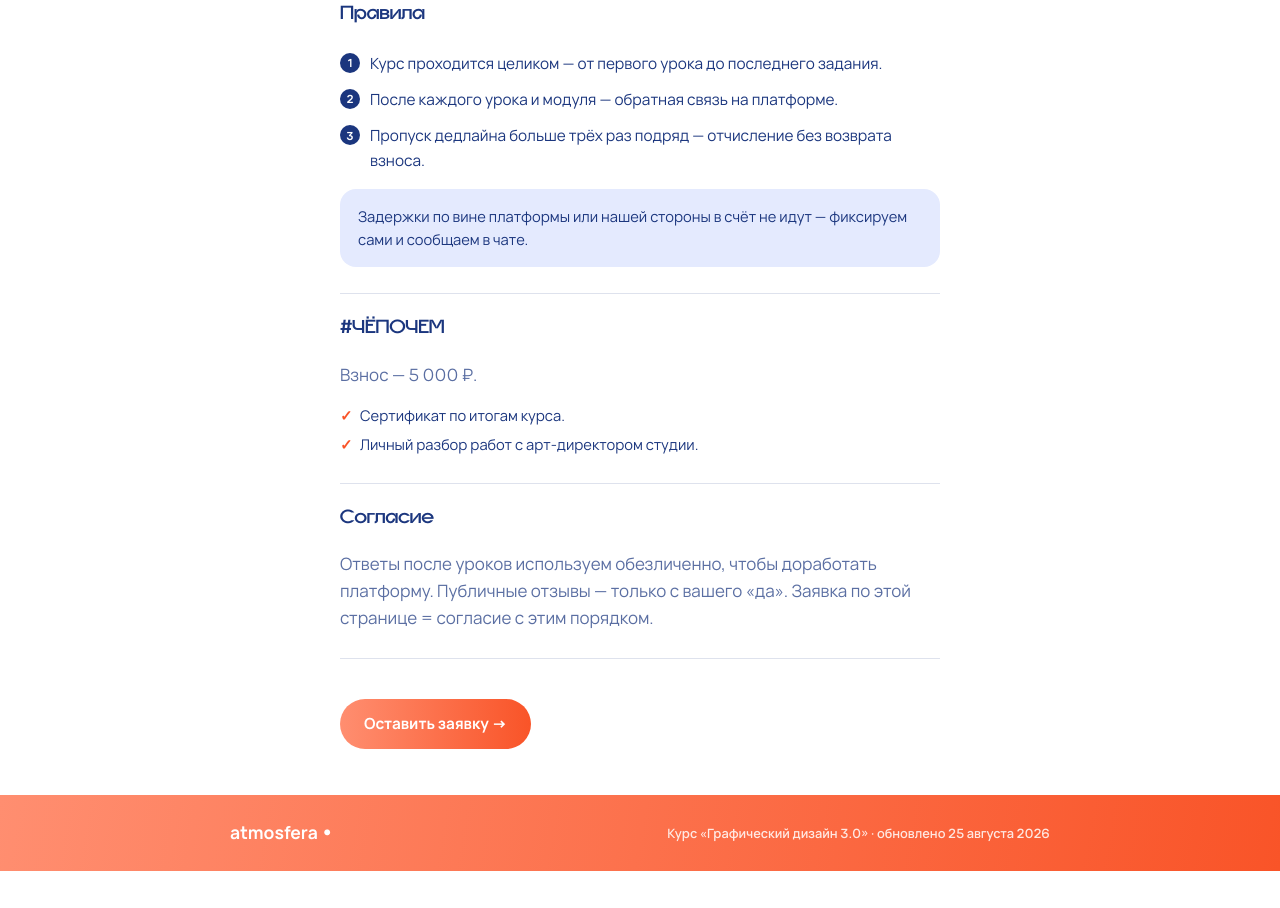
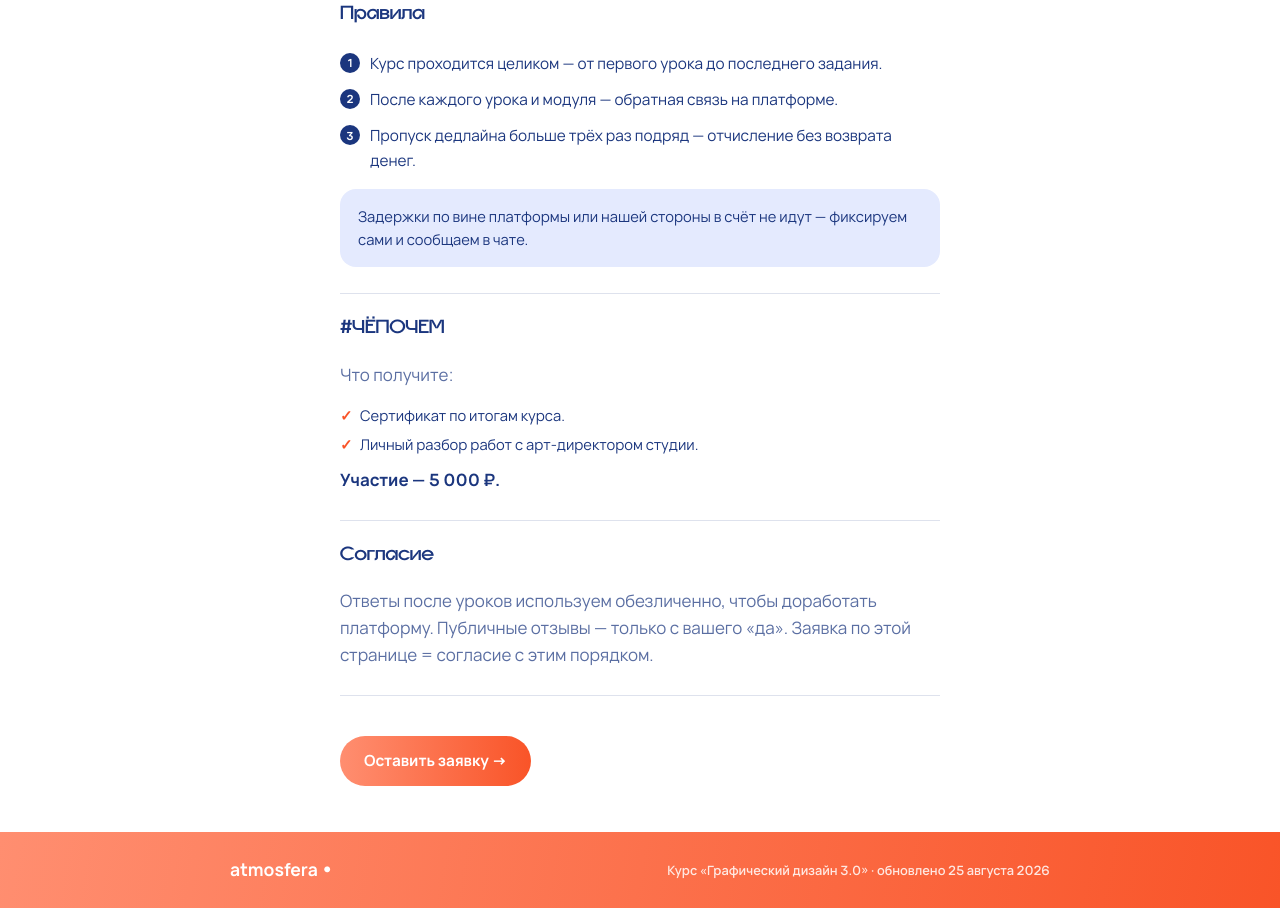
Before and after one commit to atmosferaprintt/focus-group, a plain HTML site: page index.html in a window 1280 px wide. Shown: the part 1100-2008 px from the top of the page. Before the commit the page ends 1971 px from the top, so only its background shows below. Drawn offline with Linux system fonts and the light colour scheme.

Commit message:
Update #ЧЁПОЧЕМ section wording

```diff
--- a/index.html
+++ b/index.html
@@ -170,18 +170,19 @@
       <ol class="rules">
         <li>Курс проходится целиком — от первого урока до последнего задания.</li>
         <li>После каждого урока и модуля — обратная связь на платформе.</li>
-        <li>Пропуск дедлайна больше трёх раз подряд — отчисление без возврата взноса.</li>
+        <li>Пропуск дедлайна больше трёх раз подряд — отчисление без возврата денег.</li>
       </ol>
       <div class="box"><p>Задержки по вине платформы или нашей стороны в счёт не идут — фиксируем сами и сообщаем в чате.</p></div>
     </section>
 
     <section id="money">
       <h2>#ЧЁПОЧЕМ</h2>
-      <p>Взнос — 5 000 ₽.</p>
+      <p>Что получите:</p>
       <ul class="perks">
         <li>Сертификат по итогам курса.</li>
         <li>Личный разбор работ с арт-директором студии.</li>
       </ul>
+      <p style="margin-top:10px"><strong>Участие — 5 000 ₽.</strong></p>
     </section>
 
     <section id="consent">
```
